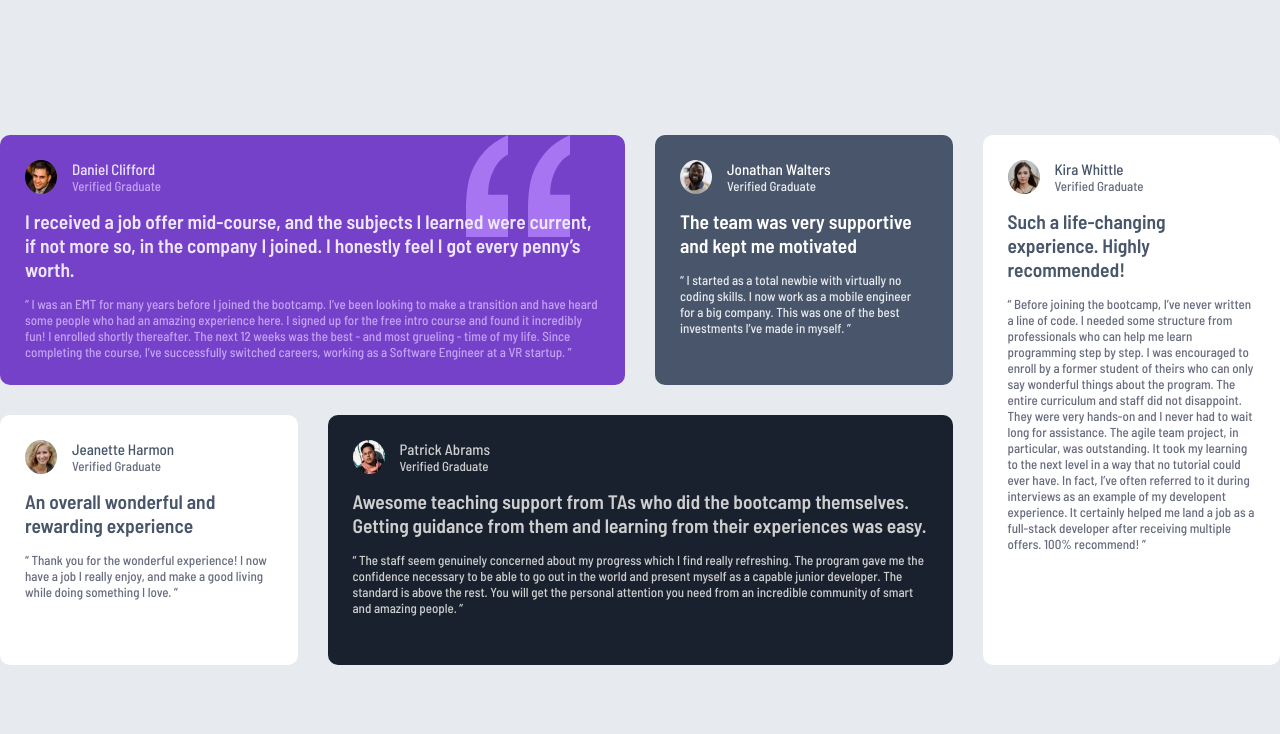
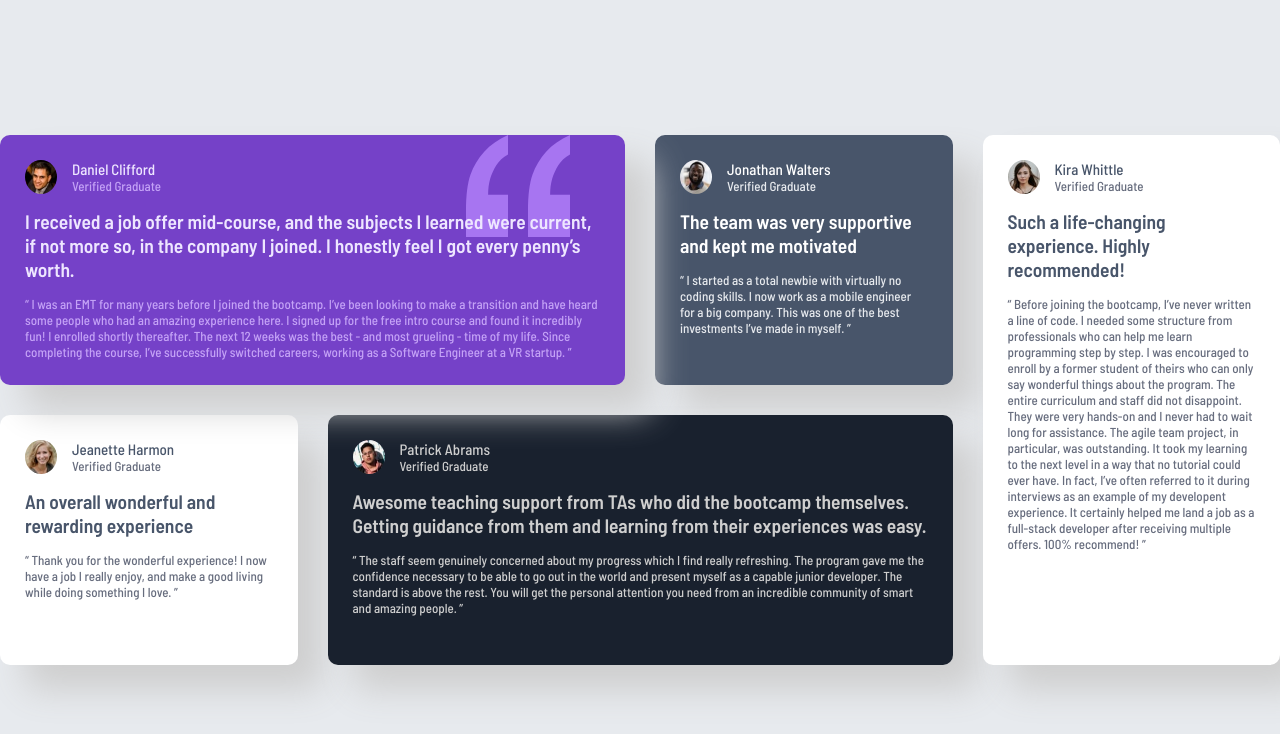
Before and after one commit to D0lphin07/testimonials-grid-section, a plain HTML site: page index.html in a window 1280 px wide. Drawn offline with Linux system fonts and the light colour scheme.

Commit message:
box-shadow added

```diff
--- a/style.css
+++ b/style.css
@@ -28,6 +28,7 @@ section{
 section > div{
     padding: 25px;
     border-radius: 10px;
+    box-shadow: 25px 25px 35px rgb(206, 206, 206);
 }
 
 #one{
```
